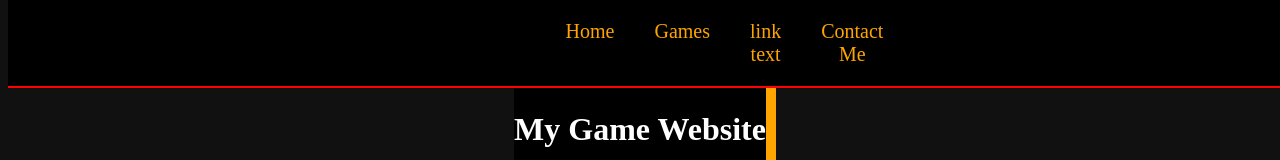
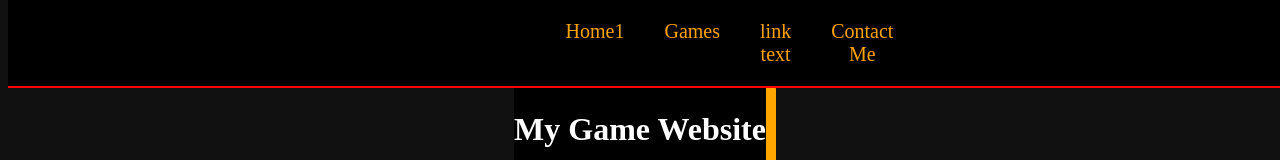
Before and after one commit to Bradslavens/Portfolio, a plain HTML site: page public/index.html in a window 1280 px wide. Shown: the top 160 px of the page. Drawn offline with Linux system fonts and the light colour scheme; files whose address does not match are found by name.

Commit message:
updated index

```diff
--- a/public/index.html
+++ b/public/index.html
@@ -152,7 +152,7 @@ function copy(that){
 <br>
 <br>
 <div class="flexy" style="position: fixed; top: 0; z-index: 1000;">
-  <div style="color:red;"><a href="#home">Home</a></div>
+  <div style="color:red;"><a href="#home">Home1</a></div>
   <div><a href="#gamelist">Games</a></div>
   <div><a href="url">link text</a></div>
   <div><a href="#contact">Contact Me</a></div>
```
